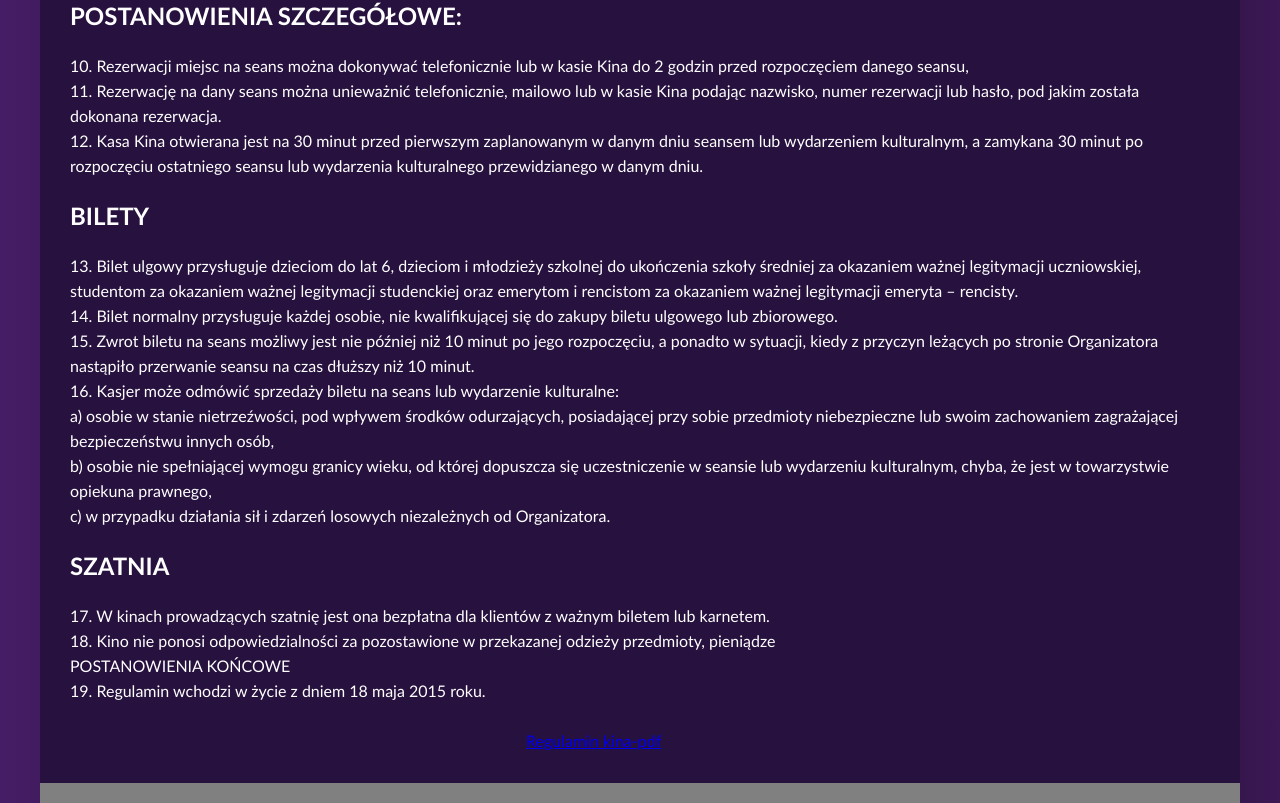
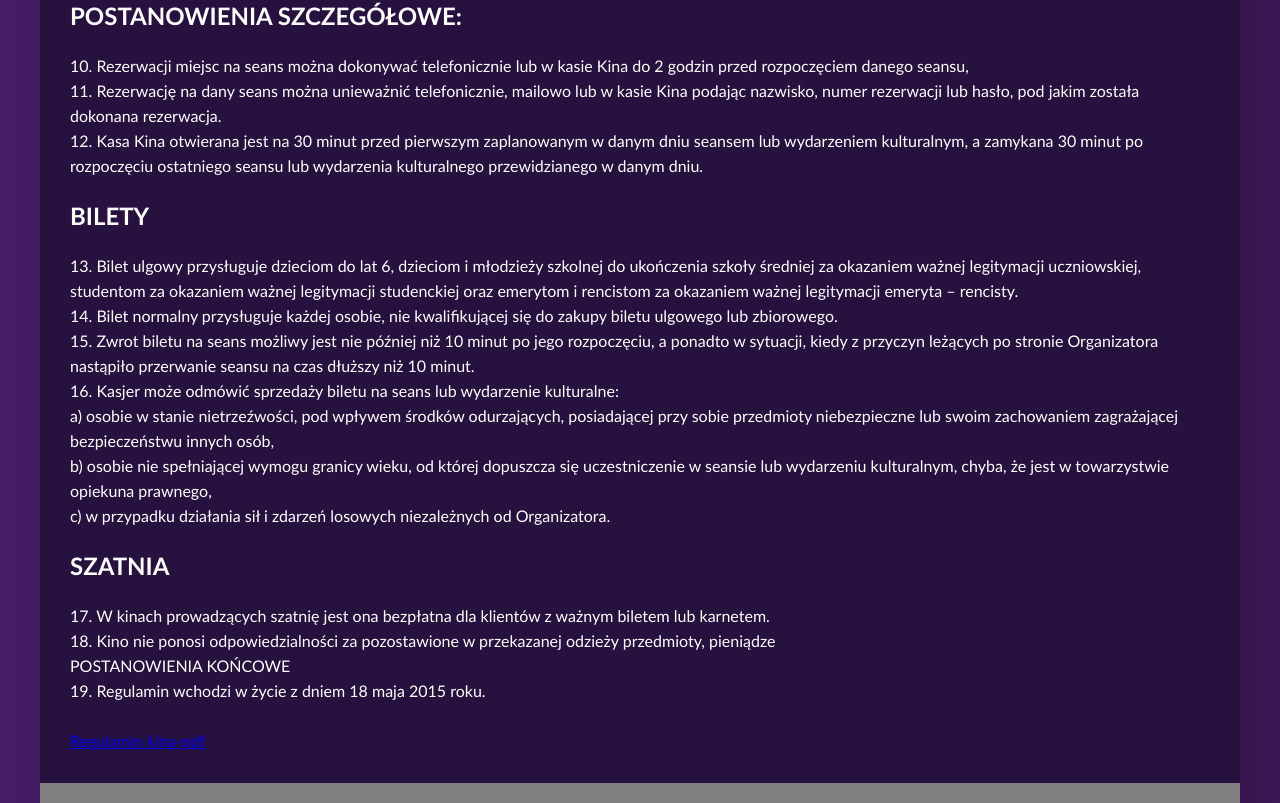
Before and after one commit to alenart1160/StronaAplikacje, a plain HTML site: page regulamin.html in a window 1280 px wide. Shown: the part 1057-1860 px from the top of the page. Drawn offline with Linux system fonts and the light colour scheme.

Commit message:
Update regulamin.html

```diff
--- a/regulamin.html
+++ b/regulamin.html
@@ -73,7 +73,7 @@ c) w przypadku działania sił i zdarzeń losowych niezależnych od Organizatora
 POSTANOWIENIA KOŃCOWE</br>
 19. Regulamin wchodzi w życie z dniem 18 maja 2015 roku.</br>
 </br>
-<a href="regulamin-kino.pdf" download="regulamin-kino.pdf"class="tekst linka">Regulamin kina-pdf</a></br>
+<a href="regulamin-kino.pdf" download="regulamin-kino.pdf"class="linka">Regulamin kina-pdf</a></br>
 
 
 
```
